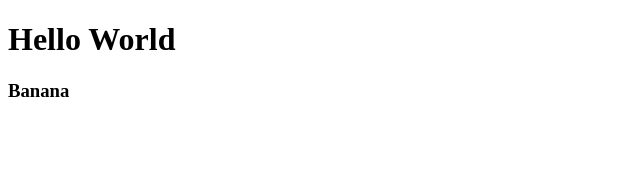
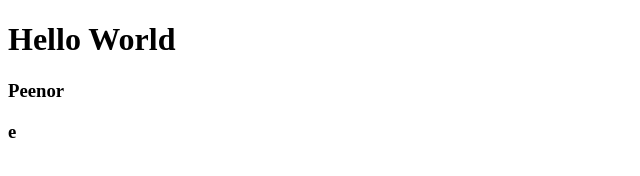
Before and after one commit to KhrisKomodo/khriskomodo.github.io, a plain HTML site: page index.html in a window 1280 px wide. Shown: the full height of the page, 0-640 px from the left. Drawn offline with Linux system fonts and the light colour scheme.

Commit message:
Update index.html
banana > peenor
e++

```diff
--- a/index.html
+++ b/index.html
@@ -2,6 +2,7 @@
 <html>
   <body>
     <h1>Hello World</h1>
-    <h3>Banana</h3>
+    <h3>Peenor</h3>
+    <h3>e</h3>
   </body>
 </html>
```
